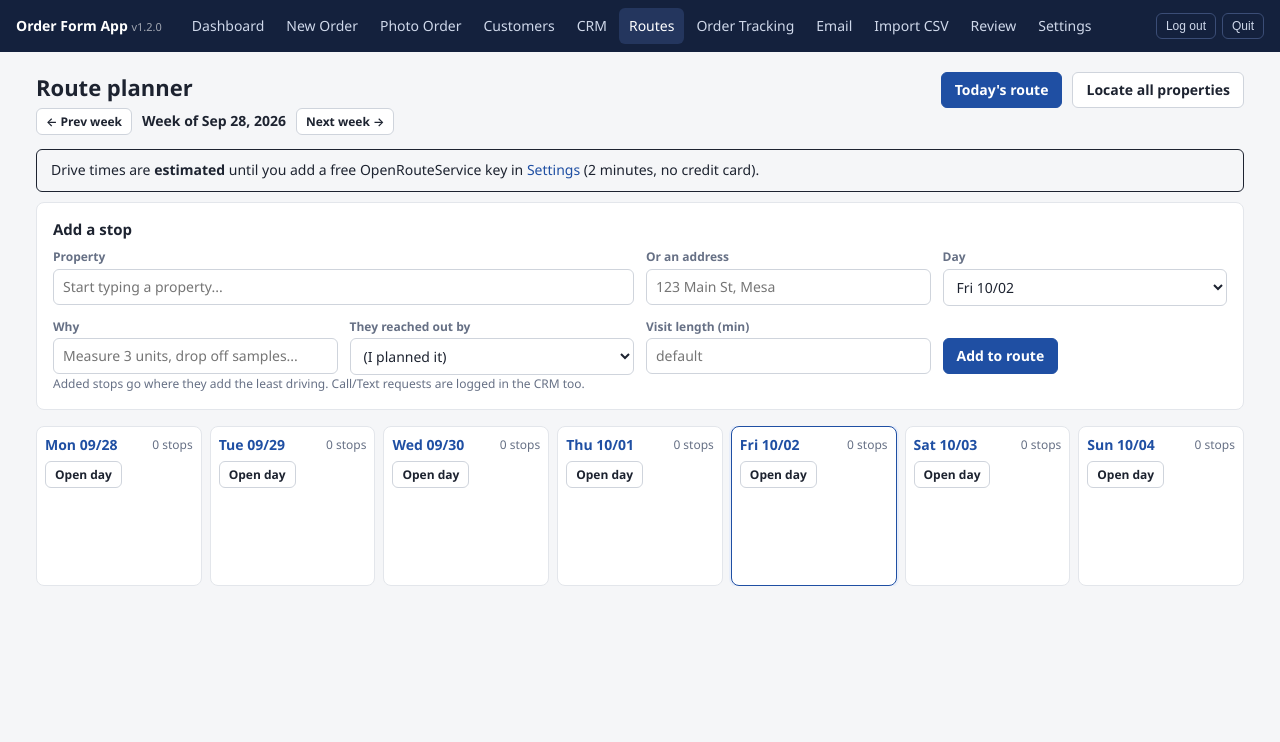
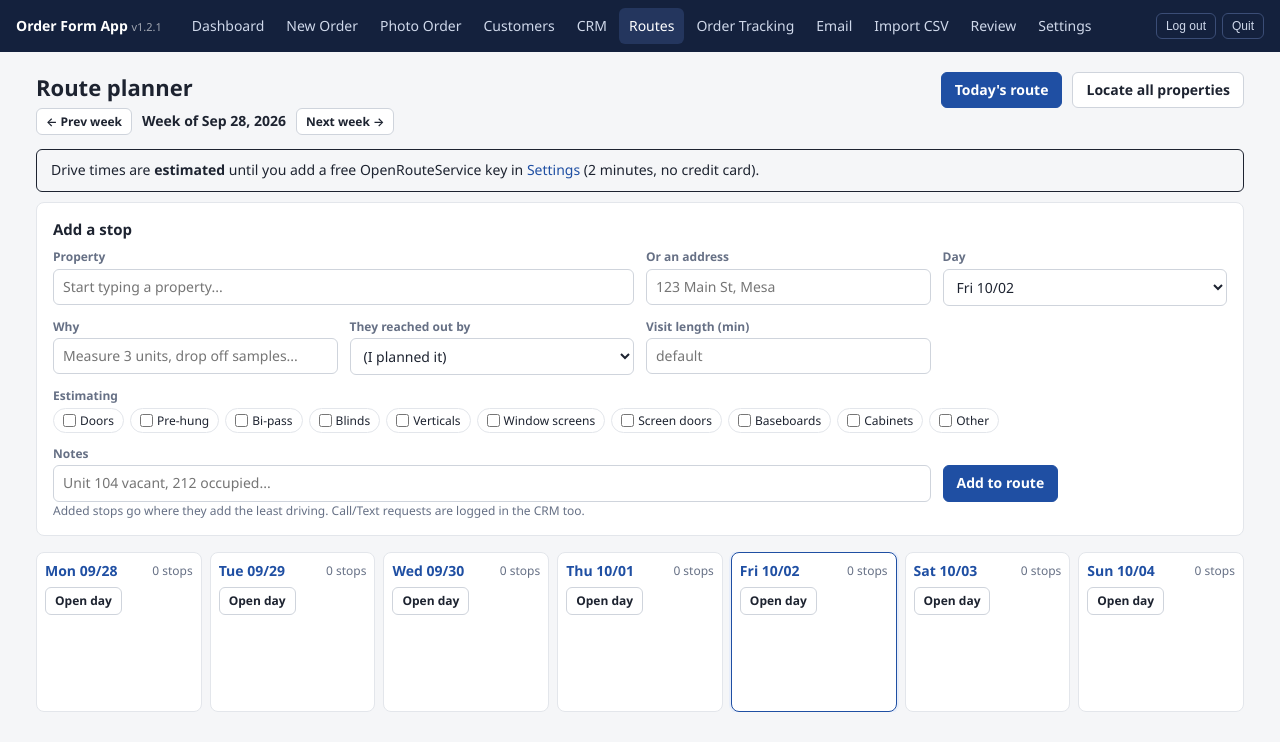
Before and after one commit to taylor223223/OrderFormApp, a Flask app: page /routes in a window 1280 px wide. Shown: the top 742 px of the page. Run offline with Flask 3, Linux system fonts and the light colour scheme; the visitor is signed in with stand-in values (Sample User, id 1); data comes from the database, SQL or seed files in the repository; data that the repository does not hold is empty.

Commit message:
v1.2.1: route stop estimate + notes, stop list; CI hang guard

```diff
--- a/orderapp/__init__.py
+++ b/orderapp/__init__.py
@@ -7,7 +7,7 @@ from flask import Flask, abort, request, session
 from . import db
 from .paths import data_dir, is_cloud, resource_path
 
-__version__ = "1.2.0"
+__version__ = "1.2.1"
 
 
 def _secret_key():
--- a/orderapp/db.py
+++ b/orderapp/db.py
@@ -146,7 +146,7 @@ CREATE TABLE IF NOT EXISTS route_stops (
     id INTEGER PRIMARY KEY, day TEXT NOT NULL, position INTEGER DEFAULT 0,
     customer_id INTEGER REFERENCES customers(id) ON DELETE SET NULL, label TEXT, address TEXT,
     lat REAL, lon REAL, purpose TEXT, visit_min INTEGER, status TEXT DEFAULT 'Planned', source TEXT,
-    notes TEXT, activity_id INTEGER, created TEXT
+    notes TEXT, activity_id INTEGER, created TEXT, products TEXT
 );
 CREATE TABLE IF NOT EXISTS geocache (address TEXT PRIMARY KEY, lat REAL, lon REAL, provider TEXT, updated TEXT);
 CREATE INDEX IF NOT EXISTS ix_act_cust ON activities(customer_id);
@@ -158,7 +158,12 @@ CREATE INDEX IF NOT EXISTS ix_stops_day ON route_stops(day);
 MIGRATIONS = {
     "customers": {"status": "TEXT", "tags": "TEXT", "lat": "REAL", "lon": "REAL", "geo_address": "TEXT",
                   "owner": "TEXT"},
+    "route_stops": {"products": "TEXT"},
 }
+
+# quick picks for "what am I estimating" on a route stop
+ESTIMATE_ITEMS = ["Doors", "Pre-hung", "Bi-pass", "Blinds", "Verticals", "Window screens", "Screen doors",
+                  "Baseboards", "Cabinets", "Other"]
 
 
 def init_db(path=None):
--- a/orderapp/emailer.py
+++ b/orderapp/emailer.py
@@ -32,6 +32,8 @@ class MailError(Exception):
 
 
 def open_file(path):
+    if os.environ.get("PYTEST_CURRENT_TEST"):
+        return                       # never pop windows during automated tests
     if os.name == "nt":
         os.startfile(path)  # noqa: S606  (Windows only)
     elif sys.platform == "darwin":
--- a/orderapp/routes/crm.py
+++ b/orderapp/routes/crm.py
@@ -328,8 +328,9 @@ def report_pdf(dd, path):
     writer = fitz.DocumentWriter(path)
     mediabox = fitz.paper_rect("letter")
     where = mediabox + (36, 36, -36, -36)
-    more = True
-    while more:
+    more, pages = True, 0
+    while more and pages < 200:      # safety cap
+        pages += 1
         dev = writer.begin_page(mediabox)
         more, _ = story.place(where)
         story.draw(dev)
--- a/orderapp/routes/routes_plan.py
+++ b/orderapp/routes/routes_plan.py
@@ -5,7 +5,7 @@ from datetime import date, datetime, timedelta
 from flask import Blueprint, abort, flash, jsonify, redirect, render_template, request, url_for
 
 from .. import geo
-from ..db import get_db, now, q, setting, x
+from ..db import ESTIMATE_ITEMS, get_db, now, q, setting, x
 from ..security import login_required
 
 bp = Blueprint("plan", __name__)
@@ -118,7 +118,8 @@ def plan_day(day, optimize=False):
     return result
 
 
-def add_stop(day, customer_id=None, label="", address="", purpose="", source="", visit_min=None, smart=True):
+def add_stop(day, customer_id=None, label="", address="", purpose="", source="", visit_min=None, smart=True,
+             products="", notes=""):
     """Add a stop. If the day already has a route, slot it in where it adds the least driving."""
     pos = (q("SELECT COALESCE(MAX(position), -1) + 1 AS p FROM route_stops WHERE day=?", (day,), one=True)["p"])
     if customer_id and not address:
@@ -126,9 +127,9 @@ def add_stop(day, customer_id=None, label="", address="", purpose="", source="",
         if c:
             label = label or c["name"]
             address = geo.full_address(c)
-    sid = x("""INSERT INTO route_stops(day, position, customer_id, label, address, purpose, visit_min, source, created)
-               VALUES (?,?,?,?,?,?,?,?,?)""",
-            (day, pos, customer_id, label, address, purpose, visit_min, source, now()))
+    sid = x("""INSERT INTO route_stops(day, position, customer_id, label, address, purpose, visit_min, source, created,
+               products, notes) VALUES (?,?,?,?,?,?,?,?,?,?,?)""",
+            (day, pos, customer_id, label, address, purpose, visit_min, source, now(), products or "", notes or ""))
     if smart:
         try:
             existing = [s for s in stops_for(day) if s["id"] != sid and s["status"] != "Skipped"]
@@ -176,7 +177,7 @@ def week():
     customers = q("SELECT id, name, city FROM customers ORDER BY name COLLATE NOCASE")
     return render_template("route_week.html", days=days, mon=mon, prev=(mon - timedelta(days=7)).isoformat(),
                            nxt=(mon + timedelta(days=7)).isoformat(), customers=customers,
-                           today=date.today().isoformat(), has_key=bool(_key()))
+                           today=date.today().isoformat(), has_key=bool(_key()), items=ESTIMATE_ITEMS)
 
 
 @bp.route("/routes/add", methods=["POST"])
@@ -191,7 +192,8 @@ def add():
         return redirect(request.referrer or url_for("plan.week"))
     add_stop(day, customer_id=cid, label=f.get("label", "").strip() or addr, address=addr if not cid else "",
              purpose=f.get("purpose", "").strip(), source=f.get("source", ""),
-             visit_min=f.get("visit_min", type=int))
+             visit_min=f.get("visit_min", type=int), products=", ".join(f.getlist("products")),
+             notes=f.get("notes", "").strip())
     if cid and f.get("source") in ("Call", "Text"):
         from .crm import log_activity
         log_activity(cid, f["source"], datetime.now().strftime("%Y-%m-%d %H:%M"),
@@ -235,7 +237,44 @@ def day(day):
     return render_template("route_day.html", day=day, d=d, rows=rows, res=res, total=fmt_dur(res["total_s"]),
                            miles=round(res["total_m"] / 1609.34, 1), finish=finish, gmaps=gmaps,
                            points=points, start=res["start"], customers=customers, week_days=week_days,
-                           has_key=bool(_key()), visit_default=visit_default, geometry=res.get("geometry"))
+                           has_key=bool(_key()), visit_default=visit_default, geometry=res.get("geometry"),
+                           items=ESTIMATE_ITEMS)
+
+
+@bp.route("/routes/day/<day>/sheet")
+@login_required
+def sheet(day):
+    """Simple stop list for the day: where, when, what I'm estimating, notes. Printable / copyable."""
+    d = _day(day) or abort(404)
+    rd = q("SELECT legs FROM route_days WHERE day=?", (day,), one=True)
+    legs = {}
+    if rd and rd["legs"]:
+        legs = {l["stop_id"]: l for l in json.loads(rd["legs"]).get("legs", [])}
+    _, start_time = _start(day)
+    try:
+        t = datetime.combine(d, datetime.strptime(start_time, "%H:%M").time())
+    except ValueError:
+        t = datetime.combine(d, datetime.strptime("08:00", "%H:%M").time())
+    visit_default = int(setting("route_visit_minutes") or 20)
+    rows = []
+    for s in stops_for(day):
+        arrive = None
+        if s["id"] in legs and s["status"] != "Skipped":
+            t += timedelta(seconds=legs[s["id"]]["s"])
+            arrive = t
+            t += timedelta(minutes=s["visit_min"] or visit_default)
+        rows.append({"s": s, "arrive": arrive})
+    lines = [f"Route - {d:%a %m/%d}"]
+    for i, r in enumerate(rows, 1):
+        s = r["s"]
+        lines.append(f"{i}. {s['label'] or s['cname']}" + (f" ({r['arrive']:%I:%M %p})".replace("(0", "(") if r["arrive"] else ""))
+        if s["address"]:
+            lines.append(f"   {s['address']}")
+        if s["products"]:
+            lines.append(f"   Estimating: {s['products']}")
+        if s["notes"]:
+            lines.append(f"   Notes: {s['notes']}")
+    return render_template("route_sheet.html", d=d, day=day, rows=rows, text="\n".join(lines))
 
 
 @bp.route("/routes/day/<day>/optimize", methods=["POST"])
@@ -282,19 +321,22 @@ def stop_action(sid):
         if _day(nd):
             x("DELETE FROM route_stops WHERE id=?", (sid,))
             add_stop(nd, customer_id=s["customer_id"], label=s["label"], address=s["address"], purpose=s["purpose"],
-                     source=s["source"], visit_min=s["visit_min"])
+                     source=s["source"], visit_min=s["visit_min"], products=s["products"], notes=s["notes"])
             flash(f"Moved to {nd}.", "ok")
     elif act in ("Done", "Skipped", "Planned"):
         x("UPDATE route_stops SET status=? WHERE id=?", (act, sid))
         if act == "Done" and s["customer_id"] and not s["activity_id"]:
             from .crm import log_activity
+            est = f"Estimating: {s['products']}" if s["products"] else ""
             aid = log_activity(s["customer_id"], "Site visit", datetime.now().strftime("%Y-%m-%d %H:%M"),
                                location=s["address"], subject=s["purpose"] or "Route stop",
-                               notes=request.form.get("notes", "").strip())
+                               notes="\n".join(v for v in [est, s["notes"] or ""] if v))
             x("UPDATE route_stops SET activity_id=? WHERE id=?", (aid, sid))
     elif act == "notes":
-        x("UPDATE route_stops SET purpose=?, visit_min=?, notes=? WHERE id=?",
-          (request.form.get("purpose", ""), request.form.get("visit_min", type=int), request.form.get("notes", ""), sid))
+        f = request.form
+        x("UPDATE route_stops SET purpose=coalesce(?, purpose), visit_min=coalesce(?, visit_min), notes=?, products=? "
+          "WHERE id=?", (f.get("purpose"), f.get("visit_min", type=int), f.get("notes", "").strip(),
+                         ", ".join(f.getlist("products")), sid))
     elif act == "delete":
         x("DELETE FROM route_stops WHERE id=?", (sid,))
     nxt = request.form.get("next") or ""
--- a/orderapp/static/style.css
+++ b/orderapp/static/style.css
@@ -119,3 +119,7 @@ details summary{cursor:pointer;color:var(--brand);font-weight:600}
 .stopn.done{background:var(--ok)} .stopn.skip{background:#999}
 .legline{font-size:12px;color:var(--muted);padding:2px 0 2px 34px}
 @media(max-width:640px){.stopacts{width:100%;padding-left:34px}}
+.stopnote{background:#fff8e1;border-left:3px solid #e8a33d;padding:3px 6px;margin-top:3px;white-space:pre-wrap}
+.sheetrow{padding:10px 0;border-bottom:1px solid var(--line)}
+.writein{border-bottom:1px dotted #bbb;height:22px}
+@media print{header.top,.noprint,.flash{display:none!important} body{background:#fff} .card{border:0;box-shadow:none;padding:0} main{padding:0;max-width:none}}
--- a/orderapp/templates/route_week.html
+++ b/orderapp/templates/route_week.html
@@ -14,13 +14,15 @@
 <div><label>Why</label><input name="purpose" placeholder="Measure 3 units, drop off samples..."></div>
 <div><label>They reached out by</label><select name="source"><option value="">(I planned it)</option><option>Call</option><option>Text</option><option>Email</option></select></div>
 <div><label>Visit length (min)</label><input name="visit_min" type="number" min="5" step="5" placeholder="default"></div>
+<div style="grid-column:1/-1"><label>Estimating</label><div class="chips">{% for it in items %}<label class="chip"><input type="checkbox" name="products" value="{{ it }}"> {{ it }}</label>{% endfor %}</div></div>
+<div style="grid-column:span 3"><label>Notes</label><input name="notes" placeholder="Unit 104 vacant, 212 occupied..."></div>
 <div><label>&nbsp;</label><button class="btn primary">Add to route</button></div>
 </div><div class="small muted">Added stops go where they add the least driving. Call/Text requests are logged in the CRM too.</div></form>
 <div class="week">
 {% for d in days %}<div class="wday {{ 'today' if d.today }}">
 <div class="row" style="justify-content:space-between"><a href="{{ url_for('plan.day', day=d.iso) }}"><b>{{ d.name }} {{ d.date.strftime('%m/%d') }}</b></a><span class="small muted">{{ d.stops|length }} stop{{ '' if d.stops|length==1 else 's' }}</span></div>
 {% if d.drive %}<div class="small">🚗 {{ d.drive }}{% if d.estimated %} <span class="muted">(est.)</span>{% endif %}</div>{% endif %}
-{% for s in d.stops %}<div class="stop" style="{{ 'opacity:.5;text-decoration:line-through' if s.status=='Skipped' }}">{{ '✓ ' if s.status=='Done' }}{{ s.label or s.cname }}{% if s.purpose %}<div class="muted">{{ s.purpose }}</div>{% endif %}</div>{% endfor %}
+{% for s in d.stops %}<div class="stop" style="{{ 'opacity:.5;text-decoration:line-through' if s.status=='Skipped' }}">{{ '✓ ' if s.status=='Done' }}{{ s.label or s.cname }}{% if s.products %}<div class="muted">{{ s.products }}</div>{% elif s.purpose %}<div class="muted">{{ s.purpose }}</div>{% endif %}</div>{% endfor %}
 <a class="btn sm" style="margin-top:6px" href="{{ url_for('plan.day', day=d.iso) }}">Open day</a>
 </div>{% endfor %}
 </div>
```
Also changed, not shown: orderapp/templates/route_day.html (+12 -5 lines), orderapp/templates/route_sheet.html (added, +24 -0 lines), tests/conftest.py (added, +5 -0 lines), tests/test_crm.py (+7 -0 lines).
